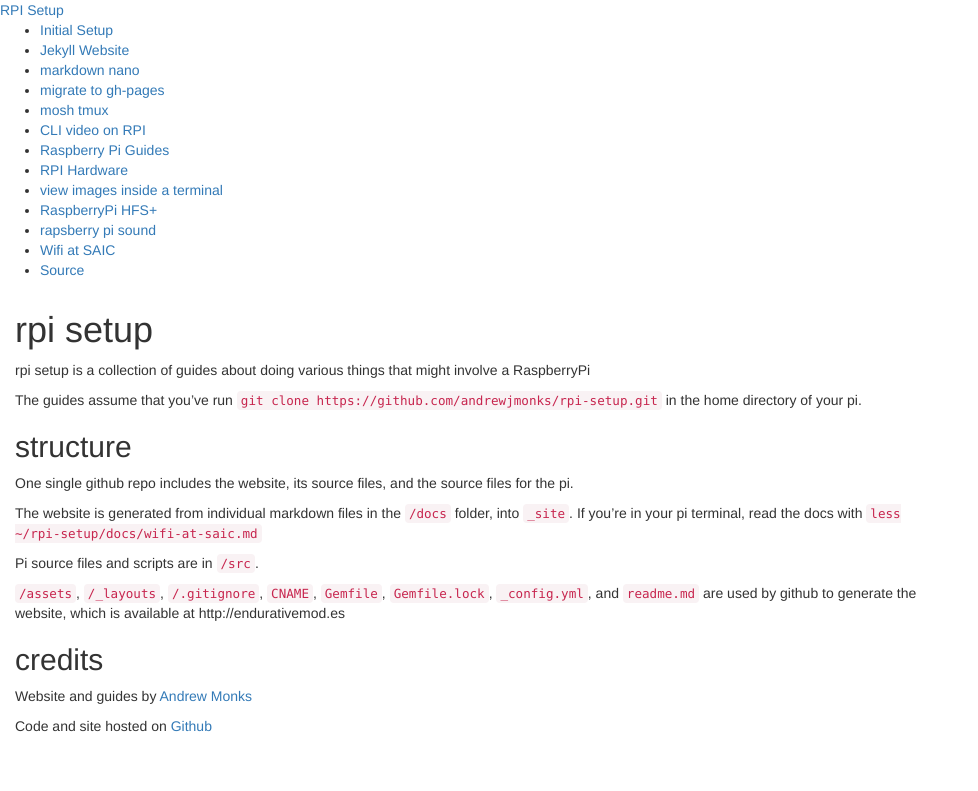
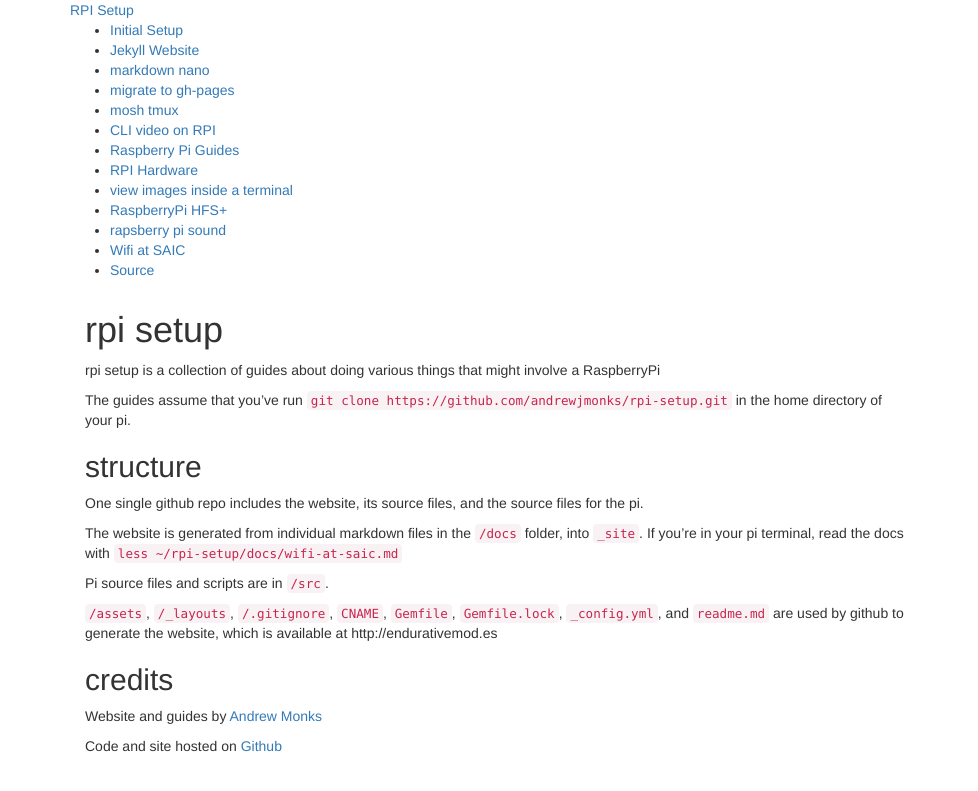
Before and after one commit to amonks/rpi-setup, a Jekyll site: the page built from readme.md, in a window 1280 px wide. Shown: the top 791 px of the page, without its empty margins (0-978 px from the left). Built offline with Jekyll 4.4.1, drawn with Linux system fonts in a browser that asks for light colours; nearby versions of some CDN libraries.

Commit message:
bootstrap

```diff
--- a/_layouts/default.html
+++ b/_layouts/default.html
@@ -44,7 +44,7 @@
     <!-- Primary Page Layout
 	================================================== -->
 
-    <div id="container">
+    <div class="container">
         <div class="row">
             <div id="menu" class="col-md-3">
                 <a class="pure-menu-heading" href="http://endurativemod.es">RPI Setup</a>
```
